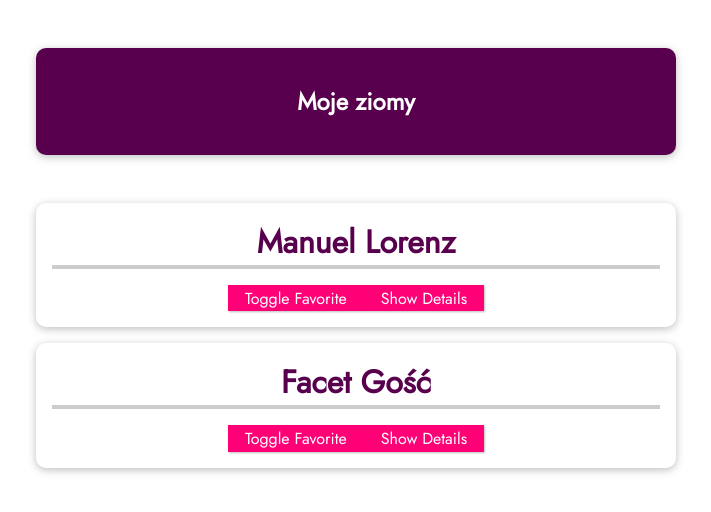
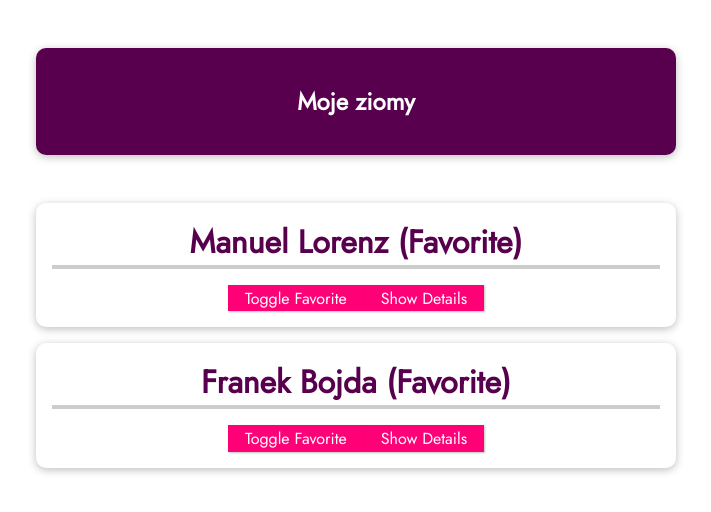
Before and after one commit to neertoon/vue-08-components, a Vue app: page / in a window 1280 px wide. Shown: the top 512 px of the page, without its empty margins (284-995 px from the left). Built offline with nearby package versions, Linux system fonts and the light colour scheme; the HTML template or start-up script is replaced by a standard one.

Commit message:
PROPSY - dynamiczne wartości - pobieranie danych z pętli

```diff
--- a/src/App.vue
+++ b/src/App.vue
@@ -5,16 +5,12 @@
     </header>
     <ul>
       <friend-contact
-          name="Manuel Lorenz"
-          phone-number="0 123455"
-          email-address="manuel@mail.com"
+          v-for="friend in friends"
+          :key="friend.id"
+          :name="friend.name"
+          :phone-number="friend.phone"
+          :email-address="friend.email"
           :is-favorite="true"
-      ></friend-contact>
-      <friend-contact
-          name="Facet Gość"
-          phone-number="0 99999"
-          email-address="facet@mail.com"
-
       ></friend-contact>
     </ul>
   </section>
--- a/src/components/FriendContact.vue
+++ b/src/components/FriendContact.vue
@@ -1,6 +1,6 @@
 <template>
   <li>
-    <h2> {{ name }} {{ friendIsFavorite === '1' ? '(Favorite)' : '' }}</h2>
+    <h2> {{ name }} {{ friendIsFavorite === true ? '(Favorite)' : '' }}</h2>
     <button @click="toggleFavorite">Toggle Favorite</button>
     <button @click="toggleDetails">{{ detailsAreVisible ? 'Hide' : 'Show' }} Details</button>
     <ul v-if="detailsAreVisible">
@@ -43,7 +43,7 @@
       this.detailsAreVisible = !this.detailsAreVisible;
     },
     toggleFavorite() {
-      this.friendIsFavorite = this.friendIsFavorite === '1' ? '0' : '1';
+      this.friendIsFavorite = !this.friendIsFavorite;
     }
   },
 }
```
